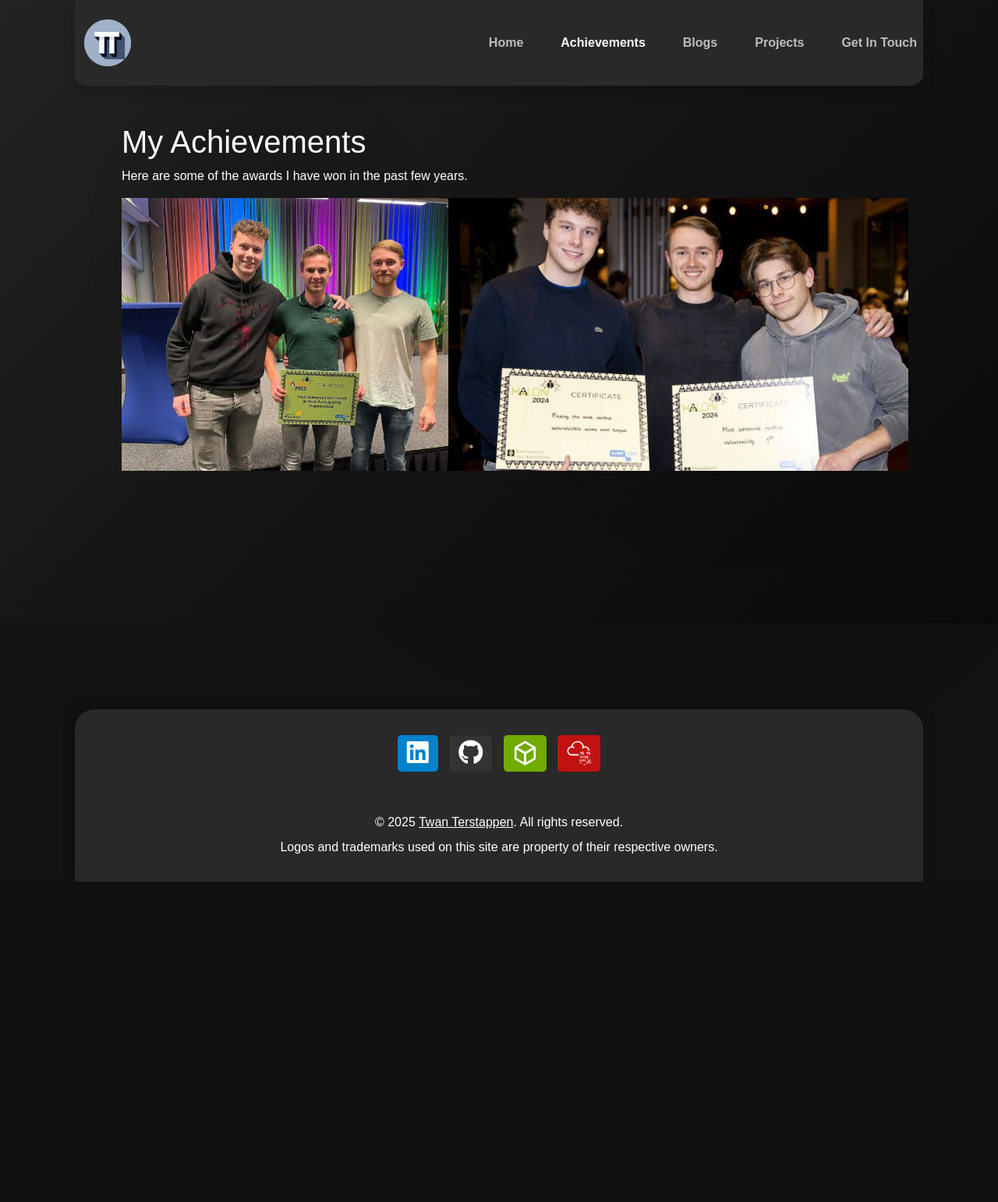
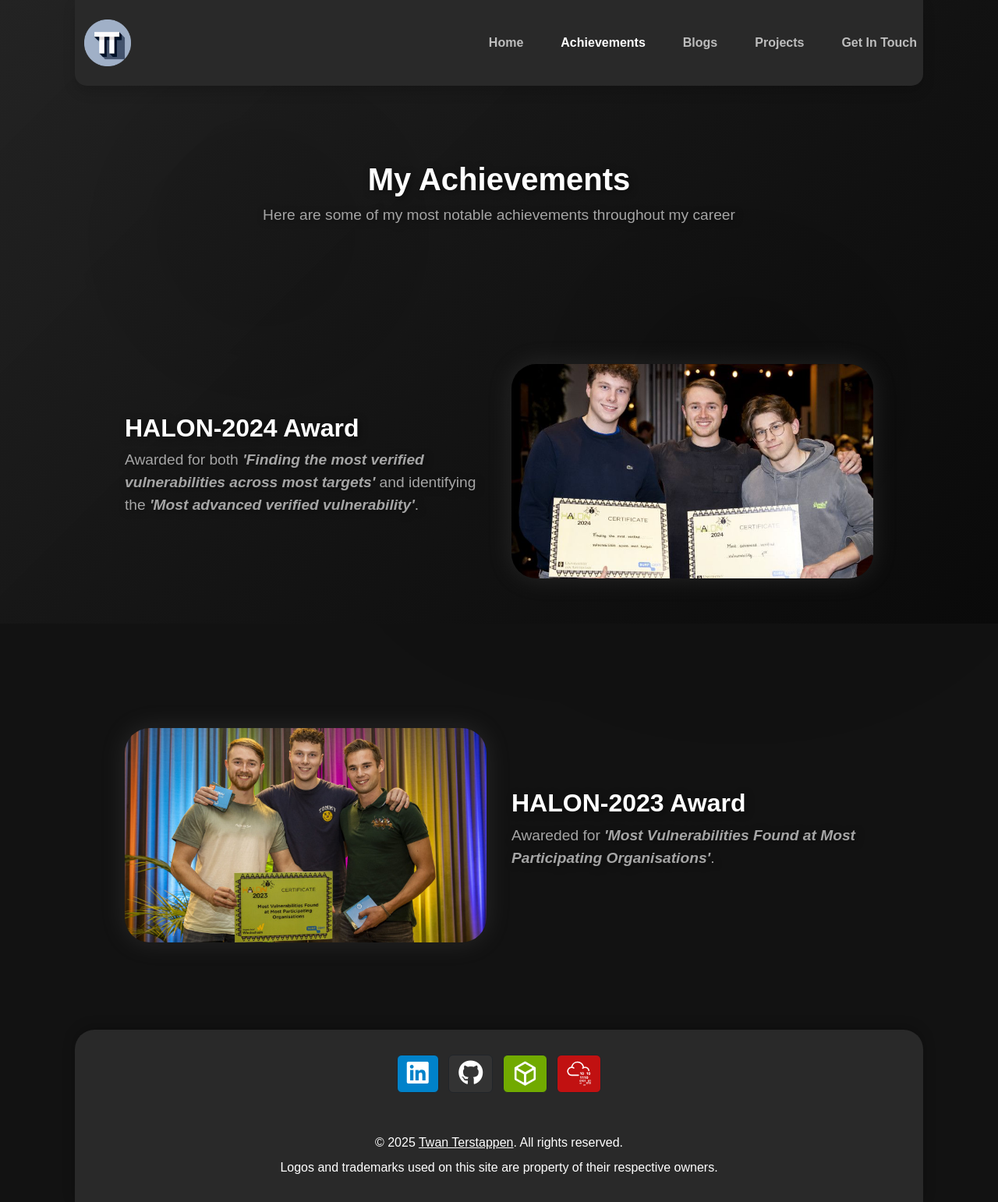
Before and after one commit to twanterstappen/portfolio, a Flask app: page /achievements in a window 1280 px wide. Shown: the whole page at 78% size. Before the commit the page ends 1131 px from the top, so only its background shows below. Run offline with Flask 3, Linux system fonts and the light colour scheme.

Commit message:
Refactor achievements section layout and styles; update blog route to be commented out

```diff
--- a/flaskr/routes/main.py
+++ b/flaskr/routes/main.py
@@ -16,9 +16,9 @@ def home():
 def any(any):
     return redirect(url_for('main.coming_soon'), code=302)
 
-@bp.route('/blogs')
-def blogs():
-    return render_template('blogs/blogs.html')
+# @bp.route('/blogs')
+# def blogs():
+#     return render_template('blogs/blogs.html')
 
 @bp.route('/achievements')
 def achievements():
--- a/flaskr/static/css/styles.css
+++ b/flaskr/static/css/styles.css
@@ -2,7 +2,7 @@
   --primary-background: #121212;
   --secondary-background: #292929;
   --primary-color: #ffffff;
-  --secondary-color: #9c9c9c;
+  --secondary-color: #a5a5a5;
 
 
   scroll-behavior: smooth;
@@ -130,6 +130,7 @@ body {
   width: 250px;
   height: 250px;
   box-shadow: 2px 2px 20px #000000;
+
 }
 
 
@@ -152,3 +153,30 @@ body {
 .footer a:hover {
   opacity: 0.75;
 }
+
+p.secondary{
+  color: var(--secondary-color);
+  font-size: 1em;
+
+}
+
+@media (min-width: 992px) {
+  p.secondary{
+    font-size: 1.2em;
+  }
+}
+
+
+.achievements img{
+  max-height: 350px;
+  width: auto;
+  box-shadow: 0 0 2rem rgba(168, 168, 168, 0.144);
+}
+.achievements {
+  text-shadow: 2px 2px 10px #00000085
+}
+
+
+div.row {
+  margin-top: 10em !important;
+}
--- a/flaskr/templates/achievements.html
+++ b/flaskr/templates/achievements.html
@@ -2,20 +2,42 @@
 {% block title %}Achievements{% endblock %}
 {% block content %}
 
-<section class="container">
-    <h1>My Achievements</h1>
-    <p>Here are some of the awards I have won in the past few years.</p>
-<div class="row w-100 d-flex align-items-stretch justify-content-center flex-wrap mb-3">
-    <div class="col-lg-6 col-12  d-flex flex-column justify-content-center align-items-lg-start align-items-center">
-        <img src="{{ url_for('static', filename='images/HALON-2023.jpg') }}" alt="HALON-2023 price for 'Most Vulnerabilities Found at Most Participating Organisations'" \
-        height="350px">
-    </div>
-    <div class="col-lg-6 col-12  d-flex flex-column align-items-center justify-content-center">
-        <img src="{{ url_for('static', filename='images/HALON-2024.jpg') }}" alt="HALON-2024 price for 'Most Vulnerabilities Found at Most Participating Organisations' and 'Most Advanced Verified Vulnerabilitie'"
-        height="350px">
-    </div>
-</div>
+<section class="container my-5 achievements">
+    <h1 class="text-center fw-bold">My Achievements</h1>
+    <p class="text-center secondary">Here are some of my most notable achievements throughout my career</p>
 
+    <section class="halon">
+        <!-- HALON-2024 Achievement -->
+        <div class="row align-items-center justify-content-center">
+            <div class="col-lg-6 col-12 text-lg-start text-center p-3">
+                <h2 class="fw-bold">HALON-2024 Award</h2>
+                <p class="secondary">
+                    Awarded for both <strong><i>'Finding the most verified vulnerabilities across most
+                            targets'</i></strong> and identifying the <strong><i>'Most advanced verified
+                            vulnerability'</i></strong>.
+                </p>
+            </div>
+            <div class="col-lg-6 col-12 text-center p-3">
+                <img src="{{ url_for('static', filename='images/HALON-2024.jpg') }}" alt="HALON-2024 award"
+                    class="img-fluid rounded-5">
+            </div>
+        </div>
 
+        <!-- HALON-2023 Achievement -->
+        <div class="row flex-lg-row-reverse align-items-center justify-content-center">
+            <div class="col-lg-6 col-12 text-lg-start text-center p-3">
+                <h2 class="fw-bold">HALON-2023 Award</h2>
+                <p class="secondary">
+                    Awareded for <strong><i>'Most Vulnerabilities Found at Most Participating
+                            Organisations'</i></strong>.
+                </p>
+            </div>
+            <div class="col-lg-6 col-12 text-center p-3">
+                <img src="{{ url_for('static', filename='images/HALON-2023.jpg') }}" alt="HALON-2023 award"
+                    class="img-fluid rounded-5">
+            </div>
+        </div>
+    </section>
 </section>
+
 {% endblock %}
--- a/flaskr/templates/coming-soon.html
+++ b/flaskr/templates/coming-soon.html
@@ -2,7 +2,7 @@
 {% block title %}Portfolio{% endblock %}
 {% block content %}
 
-<header class="container header d-flex align-items-center justify-content-center" style="margin-top: -3rem;">
+<header class="container header d-flex align-items-center justify-content-center" style="margin-top: -7rem;">
     <div class="row w-100 d-flex align-items-stretch justify-content-center flex-wrap mb-3 text-end">
 
             <h1 class="text-center" style="margin-top: -3rem;">Coming Soon</h1>
--- a/flaskr/templates/index.html
+++ b/flaskr/templates/index.html
@@ -2,7 +2,7 @@
 {% block title %}Portfolio{% endblock %}
 {% block content %}
 
-<header class="container header d-flex align-items-center justify-content-center" style="margin-top: -3rem;">
+<header class="container header d-flex align-items-center justify-content-center" style="margin-top: -8rem;">
     <div class="row w-100 d-flex align-items-stretch justify-content-center flex-wrap mb-3">
         <div class="col-lg-7 col-12  d-flex flex-column justify-content-center align-items-lg-start align-items-center">
             <h1 class="">Twan Terstappen</h1>
```
Also changed, not shown: flaskr/static/images/HALON-2023.jpg.
